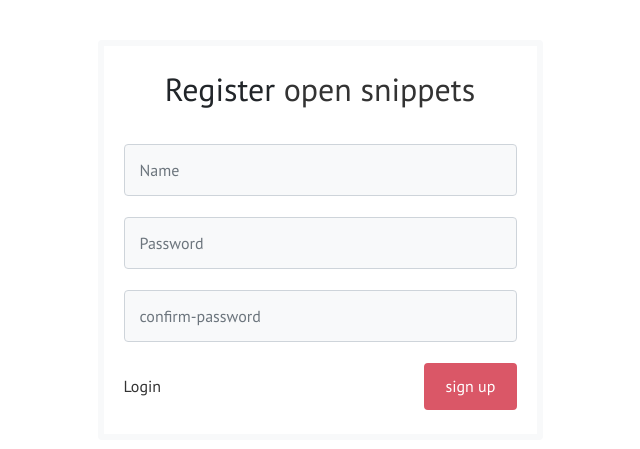
After one commit to jdszekeres/ScavangerHunt, a Flask app: template templates/simple_signup.html in a window 1280 px wide. The commit adds this page. Shown: the top 449 px of the page, without its empty margins (320-960 px from the left). Run offline with Flask 2, Linux system fonts and the light colour scheme; the template is opened without the code that fills it, so the values that code supplies are empty; some libraries are stand-ins or nearby versions.

Commit message:
/kəˈmit/

```diff
--- a/app.py
+++ b/app.py
@@ -1,8 +1,9 @@
-URL = "https://api.geoapify.com/v2/places?categories=entertainment,leisure,tourism,beach,heritage&filter=circle:{lon},{lat},{meters}&bias=proximity:{lon},{lat}&limit={limit}&apiKey=276a11b14fef44f08a21535795486491"
+URL = "https://api.geoapify.com/v2/places?categories=entertainment,leisure,natural,national_park,pet.dog_park,tourism,beach,heritage,public_transport,ski,sport.stadium,building.historic,building.tourism,building.entertainment,activity&filter=circle:{lon},{lat},{meters}&bias=proximity:{lon},{lat}&limit={limit}&apiKey=276a11b14fef44f08a21535795486491"
 from flask import *
 from flask_compress import Compress
 import requests
 import database
+from random import choice
 badges = [
     # ("https://img.shields.io/badge/made-with-brightgreen","#","made with"),
     # ("https://img.shields.io/badge/github-%23121011.svg?style=for-the-badge&logo=github&logoColor=white","https://github.com/jdszekeres/ScavangerHunt", "github"),
@@ -11,12 +12,11 @@ badges = [
     # ("https://img.shields.io/badge/Visual%20Studio%20Code-0078d7.svg?style=for-the-badge&logo=visual-studio-code&logoColor=white","https://code.visualstudio.com/", "visual studios code"),
     # ("https://img.shields.io/badge/python-3670A0?style=for-the-badge&logo=python&logoColor=ffdd54","https://python.org", "python")
     ]
-tips = [
-    'clicking the <i class="fa-solid fa-map-location-dot"></i> button will update your location',
-    'until you click the <i class="fa-solid fa-map-location-dot"></i> button we use a approximate location that can be innacurate',
-    'clicking the <img src="/static/battery.png" alt="credits"> button will show the leaderboard',
-    'you can get directions to a marker by clicking on the marker and then cliciking the address'
+urls=[
+    "https://api.mapbox.com/styles/v1/yopo/cl3yq1zr3000014oaaez3upb0/tiles/512/{z}/{x}/{y}@2x?access_token=pk.eyJ1IjoieW9wbyIsImEiOiJjbDA0bzhoM2EwMWhiM2NxajV2Zm1lYmpyIn0.kL4KlQH8tl89C6dJtL31gw",
+    "https://api.mapbox.com/styles/v1/puggle-wuggle/cl4eig5ow000115oxhw88uiem/tiles/512/{z}/{x}/{y}@2x?access_token=pk.eyJ1IjoicHVnZ2xlLXd1Z2dsZSIsImEiOiJjbDRlaWVzMmswM3k5M2VsaWNpc2V3MGQ4In0.SC8EX6RjDonfDF8yo2Wjdw"
     ]
+tips = []
 
 app = Flask(__name__)
 Compress(app)
@@ -43,10 +43,17 @@ def index():
         return redirect("/login")
     miles = 10
     meters = miles*1610
+    limit=200
     lat, lon = get_lat_lon(request.headers.get('X-Forwarded-For',request.remote_addr))
     if "location" in session:
         lat = session["location"]["lat"]
         lon = session["location"]["lon"]
+    print(URL.format(
+                lon=lon,
+                lat=lat,
+                meters=meters,
+                limit=limit
+                ))
     temp = make_response(render_template(
         'index.html',
         stuff=requests.get(
@@ -54,7 +61,7 @@ def index():
                 lon=lon,
                 lat=lat,
                 meters=meters,
-                limit=70
+                limit=limit
                 ), verify=False
             ).json()["features"],
         lat=lat,
@@ -62,20 +69,27 @@ def index():
         radius=meters,
         badges=badges,
         points=database.get_points(session["user"]),
-        tip=str("&nbsp;"*70).join(tips)
+        tip=str("&nbsp;"*70).join(tips),
+        url=choice(urls)
         ))
     temp.headers.set("Content-Security-Policy","script-src 'nonce-1f40e4a23493'")
     return temp
 @app.route("/signup", methods=["POST","GET"])
 def signup():
     if request.method == "POST":
+        print(request.form)
         try:
             database.create_user(request.form.get("username"), request.form.get("password"))
             session["user"] = request.form.get("username")
             return redirect("/")
         except:
             return "username exists"
-    return render_template("term.html")
+    keywords = ['Mobile','Opera Mini','Android', 'Iphone', "Ipad"]
+    user_agent = request.headers.get('User-Agent').lower()
+    if any(word.lower() in user_agent for word in keywords):
+        return render_template("simple_signup.html")
+    else:
+        return render_template("term.html")
 @app.route("/login", methods=["GET", "POST"])
 def login():
     if request.method == "POST":
--- a/templates/login.html
+++ b/templates/login.html
@@ -11,7 +11,7 @@
 <body>
     <form method="POST">
         <label for="username" class="form-label">username</label>
-        <input type="text" name="username" autocomplete="username" required class="form-control"/>
+        <input type="text" name="username" id="username" autocomplete="username" required class="form-control"/>
         <br>
         <label for="password" class="form-label">password</label>
         <input type="password" name="password" autocomplete="current-password" id="password" required class="form-control"/>
--- /dev/null
+++ b/templates/simple_signup.html
@@ -0,0 +1,90 @@
+<!DOCTYPE html>
+<html lang="en">
+    <head>
+        <meta charset="UTF-8">
+        <meta http-equiv="X-UA-Compatible" content="IE=edge">
+        <meta name="viewport" content="width=device-width, initial-scale=1.0">
+        <title>Sign up</title>
+        <link rel="stylesheet" href="https://cdnjs.cloudflare.com/ajax/libs/twitter-bootstrap/4.1.3/css/bootstrap.min.css">
+        <style>
+            @import url('https://fonts.googleapis.com/css?family=PT+Sans');
+
+    body{
+    background: #fff;
+    font-family: 'PT Sans', sans-serif;
+    }
+    h2{
+    padding-top: 1.5rem;
+    }
+    a{
+    color: #333;
+    }
+    a:hover{
+    color: #da5767;
+    text-decoration: none;
+    }
+    .card{
+    border: 0.40rem solid #f8f9fa;
+    top: 10%;
+    }
+    .form-control{
+    background-color: #f8f9fa;
+    padding: 20px;
+    padding: 25px 15px;
+    margin-bottom: 1.3rem;
+    }
+
+    .form-control:focus {
+
+        color: #000000;
+        background-color: #ffffff;
+        border: 3px solid #da5767;
+        outline: 0;
+        box-shadow: none;
+
+    }
+
+    .btn{
+    padding: 0.6rem 1.2rem;
+    background: #da5767;
+    border: 2px solid #da5767;
+    }
+    .btn-primary:hover {
+
+
+        background-color: #df8c96;
+        border-color: #df8c96;
+    transition: .3s;
+
+    }
+        </style>
+    </head>
+    <body>
+        <div class="container">
+            <div class="row justify-content-center">
+            <div class="col-md-5">
+            <div class="card">
+                <h2 class="card-title text-center">Register <a href="http://opensnippets.com">open snippets</a></h2>
+                    <div class="card-body py-md-4">
+                        <form _lpchecked="1" method="POST">
+                            <div class="form-group">
+                                <input type="text" class="form-control" id="name" placeholder="Name" autocomplete="nickname" required>
+                            </div>
+                            <div class="form-group">
+                                <input type="password" class="form-control" id="password" placeholder="Password" autocomplete="new-password" required>
+                            </div>
+                            <div class="form-group">
+                                <input type="password" class="form-control" id="confirm-password" placeholder="confirm-password" autocomplete="new-password" required>
+                            </div>
+                            <div class="d-flex flex-row align-items-center justify-content-between">
+                                <a href="/login">Login</a>
+                                <button class="btn btn-primary">sign up</button>
+                            </div>
+                        </form>
+                    </div>
+                </div>
+            </div>
+        </div>
+    </div>
+    </body>
+</html>
--- a/templates/term.html
+++ b/templates/term.html
@@ -4,7 +4,7 @@
     <meta charset="UTF-8">
     <meta http-equiv="X-UA-Compatible" content="IE=edge">
     <meta name="viewport" content="width=device-width, initial-scale=1.0">
-    <title>{{type}}</title>
+    <title>sign up</title>
     <link href="https://cdn.jsdelivr.net/npm/bootstrap@5.2.0-beta1/dist/css/bootstrap.min.css" rel="stylesheet" integrity="sha384-0evHe/X+R7YkIZDRvuzKMRqM+OrBnVFBL6DOitfPri4tjfHxaWutUpFmBp4vmVor" crossorigin="anonymous">
     <script src="https://cdn.jsdelivr.net/npm/bootstrap@5.2.0-beta1/dist/js/bootstrap.bundle.min.js" integrity="sha384-pprn3073KE6tl6bjs2QrFaJGz5/SUsLqktiwsUTF55Jfv3qYSDhgCecCxMW52nD2" crossorigin="anonymous"></script>
     <style>
```
Also changed, not shown: templates/index.html (+10 -1 lines), static/markers/bus.png (added), static/markers/train.png (added).
